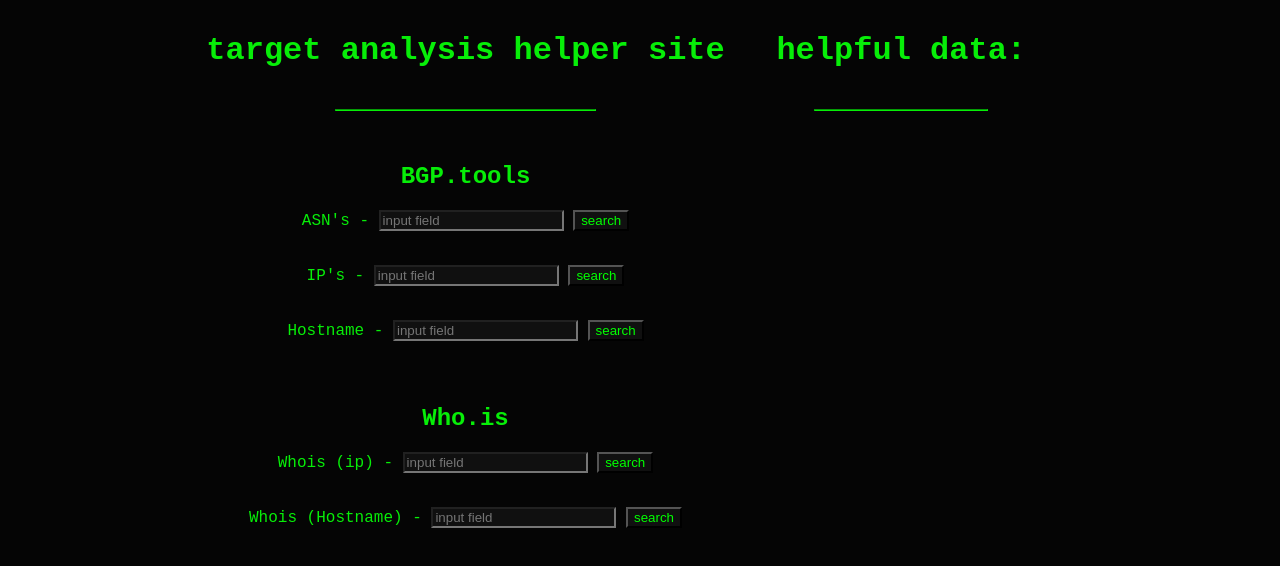
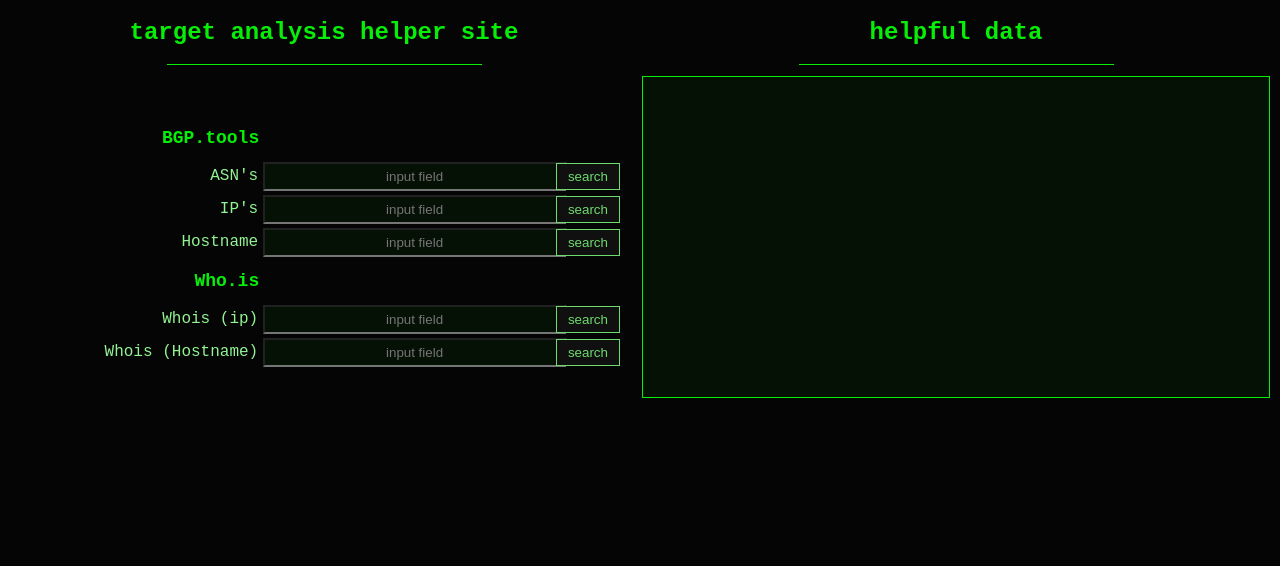
Before and after one commit to JustinBrownDev/iptool, a plain HTML site: page index.html in a window 1280 px wide. Drawn offline with Linux system fonts and the light colour scheme; a small style sheet from the web is missing.

Commit message:
Update index.html

```diff
--- a/index.html
+++ b/index.html
@@ -72,7 +72,7 @@
         // Function to log button press to Google Sheets
         async function logButtonPress(textbox_id, data, Search_Type) {
             const accessToken = await getAccessToken();
-            const range_dictionary= {'IP':'Sheet1!A:D','HOST':'Sheet1!E:H','AS':'Sheet1!I:L'}
+            const range_dictionary = { 'IP': 'Sheet1!A:D', 'HOST': 'Sheet1!E:H', 'AS': 'Sheet1!I:L' }
             var range = range_dictionary[Search_Type] // The range where you want to log the button press
             const timestamp = new Date().toISOString();
             const values = [[timestamp, textbox_id, data]];
@@ -92,181 +92,177 @@
             console.log('Button press logged:', result);
         }
     </script>
+     <style>
+        /* General table styling */
+        table {
+            width: 100%;
+            margin: auto;
+            border-collapse: collapse;
+        }
+
+        td {
+            padding:2px;
+        }
+
+
+        .left-section h2 {
+            margin:auto;
+            text-align: right;
+        }
+        h1, h2 {
+            margin: 0;
+            padding: 10px 0;
+        }
+
+        /* Section headers */
+        h1 {
+            text-align: center;
+            font-size: 24px;
+        }
+
+        h2 {
+            font-size: 18px;
+            text-align: center;
+        }
+
+        /* Horizontal lines under headers */
+        hr {
+            border: 0;
+            height: 1px;
+            background-color: #07ee08;
+        }
+
+        /* Input fields */
+        input[type="text"] {
+            padding:2px;
+            width: 100%;
+            padding: 5px;
+            color: #92f392;
+            background-color: #061106;
+            text-align: center;
+        }
+
+        /* Buttons */
+        button {
+            padding:2px;
+            width: 80%;
+            padding: 5px;
+            color: #6edb6e;
+
+            background-color: #101010;
+            border: 1px groove #6edb6e;
+            cursor: pointer;
+            text-align: center;
+        }
+
+        /* Table cells for input groups */
+
+        .input_label {
+            width: 40%;
+            color:#92f392;
+            text-align: right;
+            padding-right: 3px;
+        }
+
+        /* Left section with ASN's, IP's, and Hostnames */
+        .left-section {
+
+
+        }
+
+        /* Right section for output text */
+        .right-section {
+            width: 50%;
+            vertical-align: top;
+            height: 100%;
+        }
+
+        /* Output text area */
+        #output_text {
+            height: 100%;
+            border: 1px solid #07ee08;
+            padding: 10px;
+            background-color: #061106;
+            color: #92f392;
+            overflow-y: auto;
+            text-align: left;
+            display:block;
+            min-height: 300px;
+        }
+    </style>
 </head>
 
 <body style="background-color:#050505; color:#07ee08; font-family: 'Hack', monospace;">
-    <table border="0" style="margin: auto;">
+    <table border="0">
         <thead>
             <tr>
-                <th colspan="1">
-                    <div style=" margin: auto;">
-
+                <th colspan="2">
+                    <div>
                         <h1>target analysis helper site</h1>
-                        <div style="height: 10px;"></div>
-                        <hr style="border-color: #07ee08; width: 50%;">
-                        <div style="height: 10px;"></div>
-
+                        <hr style="width: 50%;">
                     </div>
                 </th>
-
-                <th style="margin-top: 12px;height: min-content">
-                    <div style="margin-top: 12px;height: min-content">
-                        <h1>helpful data:</h1>
-                        <div style="height: 10px;"></div>
-                        <hr style="border-color: #07ee08; width: 50%;">
-                        <div style="height: 10px;"></div>
+                <th>
+                    <div>
+                        <h1>helpful data</h1>
+                        <hr style="width: 50%;">
                     </div>
-
                 </th>
             </tr>
         </thead>
         <tbody>
             <tr>
-                <td style="font-size: medium; text-align: center;width: 60%;">
-
-                    <div style="height: 10px;"></div>
+                <td colspan="2" class="left-section">
+                    <table border="0">
+                        <tbody>
+                            <tr>
+                                <td colspan="">
                                     <h2>BGP.tools</h2>
-                    <label for="bgpTools-AS" style="display: inline;">
-
-                        <div>
-                            <span style="width: max-content;">
-                                <div style="width:max-content;margin: auto;position: relative;"> ASN's -
-                                    <input type="text" id="bgpTools-AS" placeholder="input field"
-                                        style="background-color:#101010; color:#00ff00;"
-                                        onsubmit="openWebsite('https://bgp.tools/as/', 'bgpTools-AS','AS')">
-
-                                    <button onclick="openWebsite('https://bgp.tools/as/', 'bgpTools-AS','AS')"
-                                        style="background-color:#101010; color:#00ff00">search</button>
-                                </div>
-                            </span>
-
-                            <div style="height: 3px;"></div>
-
-                            <div style="height: 9px;"></div>
-                        </div>
-
-                    </label>
-                </td>
-                <td style="width: 40%;">
-                    <span>
-                        <div style="width:max-content;margin: auto;position: relative;">
-                            <div id="output_text"></div>
-                        </div>
-                    </span>
                                 </td>
                             </tr>
                             <tr>
-                <td style="font-size: medium; text-align: center;width: 60%;">
-                    <br>
-                    <label for="bgpTools-IP" style="display: inline;">
-
-                        <div>
-                            <span style="width: max-content;">
-                                <div style="width:max-content;margin: auto;position: relative;">IP's -
-                                    <input type="text" id="bgpTools-IP" placeholder="input field"
-                                        style="background-color:#101010; color:#00ff00;"
-                                        onsubmit="openWebsite('https://bgp.tools/prefix/', 'bgpTools-IP','IP')">
-
-                                    <button onclick="openWebsite('https://bgp.tools/prefix/', 'bgpTools-IP','IP')"
-                                        style="background-color:#101010; color:#00ff00">search</button>
-                                </div>
-
-                            </span>
-
-                            <div style="height: 3px;"></div>
-
-                            <div style="height: 9px;"></div>
-                        </div>
-
-                    </label>
+                                <td class="input_label">ASN's</td>
+                                <td><input type="text" id="bgpTools-AS" placeholder="input field"></td>
+                                <td><button onclick="openWebsite('https://bgp.tools/as/', 'bgpTools-AS','AS')">search</button></td>
+                            </tr>
+                            <tr>
+                                <td class="input_label">IP's</td>
+                                <td><input type="text" id="bgpTools-IP" placeholder="input field"></td>
+                                <td><button onclick="openWebsite('https://bgp.tools/prefix/', 'bgpTools-IP','IP')">search</button></td>
+                            </tr>
+                            <tr>
+                                <td class="input_label">Hostname</td>
+                                <td><input type="text" id="bgpTools-HOST" placeholder="input field"></td>
+                                <td><button onclick="openWebsite('https://bgp.tools/dns/', 'bgpTools-HOST','HOST')">search</button></td>
+                            </tr>
+                            <tr>
+                                <div style="height: 10px;"><br></div>
+                            </tr>
+                            <tr>
+                                <td colspan="">
+                                    <h2>Who.is</h2>
                                 </td>
                             </tr>
                             <tr>
-                <td style="font-size: medium; text-align: center;width: 60%;">
-                    <br>
-                    <label for="bgpTools-HOST" style="display: inline;">
-
-                        <div>
-                            <span style="width: max-content;">
-                                <div style="width:max-content;margin: auto;position: relative;">Hostname -
-                                    <input type="text" id="bgpTools-HOST" placeholder="input field"
-                                        style="background-color:#101010; color:#00ff00;"
-                                        onsubmit="openWebsite('https://bgp.tools/dns/', 'bgpTools-HOST','HOST')">
-
-                                    <button onclick="openWebsite('https://bgp.tools/dns/', 'bgpTools-HOST','HOST')"
-                                        style="background-color:#101010; color:#00ff00;">search</button>
-                                </div>
-
-                            </span>
-
-                            <div style="height: 3px;"></div>
-
-                            <div style="height: 9px;"></div>
-                        </div>
-
-                    </label>
+                                <td class="input_label">Whois (ip)</td>
+                                <td><input type="text" id="whois-IP" placeholder="input field"></td>
+                                <td><button onclick="openWebsite('https://who.is/whois-ip/ip-address/', 'whois-IP','IP')">search</button></td>
+                            </tr>
+                            <tr>
+                                <td class="input_label">Whois (Hostname)</td>
+                                <td><input type="text" id="whois-HOST" placeholder="input field"></td>
+                                <td><button onclick="openWebsite('https://who.is/whois/', 'whois-HOST','HOST')">search</button></td>
+                            </tr>
+                        </tbody>
+                    </table>
+                </td>
+                <td class="right-section" colspan="2">
+                    <div id="output_text"></div>
                 </td>
             </tr>
-            <tr>
-                <td style="font-size: medium; text-align: center;width: 60%;">
-                    <br>
-                    <div style="height: 10px;"></div>
-                    <h2>Who.is</h2>
-                    <label for="whois-IP" style="display: inline;">
-                        <div>
-                            <span style="width: max-content;">
-                                <div style="width:max-content;margin: auto;position: relative;"> Whois (ip) -
-                                    <input type="text" id="whois-IP" placeholder="input field"
-                                        style="background-color:#101010; color:#00ff00;"
-                                        onsubmit="openWebsite('https://who.is/whois-ip/ip-address/', 'whois-IP','IP')">
-
-                                    <button
-                                        onclick="openWebsite('https://who.is/whois-ip/ip-address/', 'whois-IP','IP')"
-                                        style="background-color:#101010; color:#00ff00">search</button>
-                                </div>
-
-                            </span>
-
-                            <div style="height: 3px;"></div>
-
-                            <div style="height: 9px;"></div>
-                        </div>
-
-                    </label>
-                </td>
-            </tr>
-            <tr>
-                <td style="font-size: medium; text-align: center;width: 60%;">
-                    <br>
-                    <label for="whois-HOST" style="display: inline;">
-                        <div>
-                            <span style="width: max-content;">
-                                <div style="width:max-content;margin: auto;position: relative;"> Whois (Hostname) -
-                                    <input type="text" id="whois-HOST" placeholder="input field"
-                                        style="background-color:#101010; color:#00ff00;"
-                                        onsubmit="openWebsite('https://who.is/whois/', 'whois-HOST','HOST')">
-
-                                    <button
-                                        onclick="openWebsite('https://who.is/whois/', 'whois-HOST','HOST')"
-                                        style="background-color:#101010; color:#00ff00">search</button>
-                                </div>
-
-                            </span>
-
-                            <div style="height: 3px;"></div>
-
-                            <div style="height: 9px;"></div>
-                        </div>
-
-                    </label>
-                    <br>
-                </td>
-            <tr>
-
-
-
         </tbody>
     </table>
+
 
     <script>
         function observeDOMChanges() {
```
Lines whose indentation alone changed are shown as unchanged.
